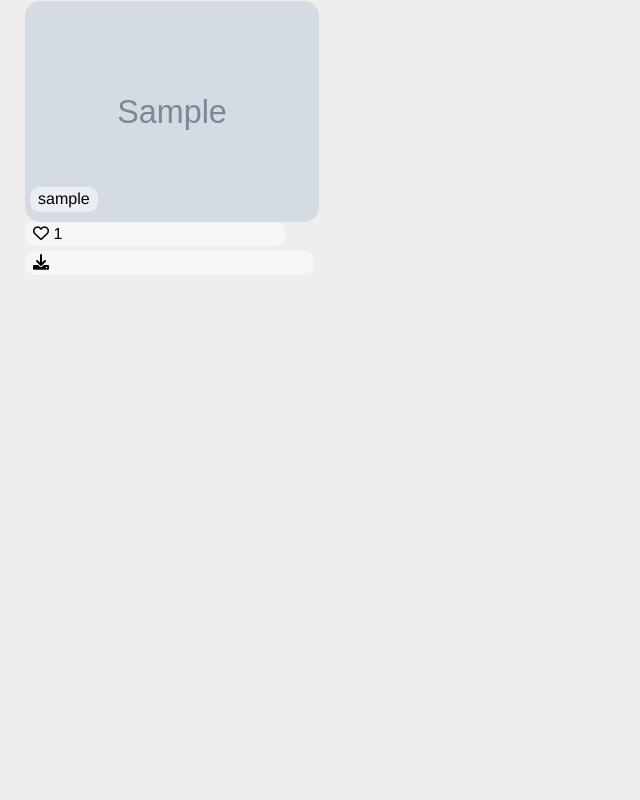
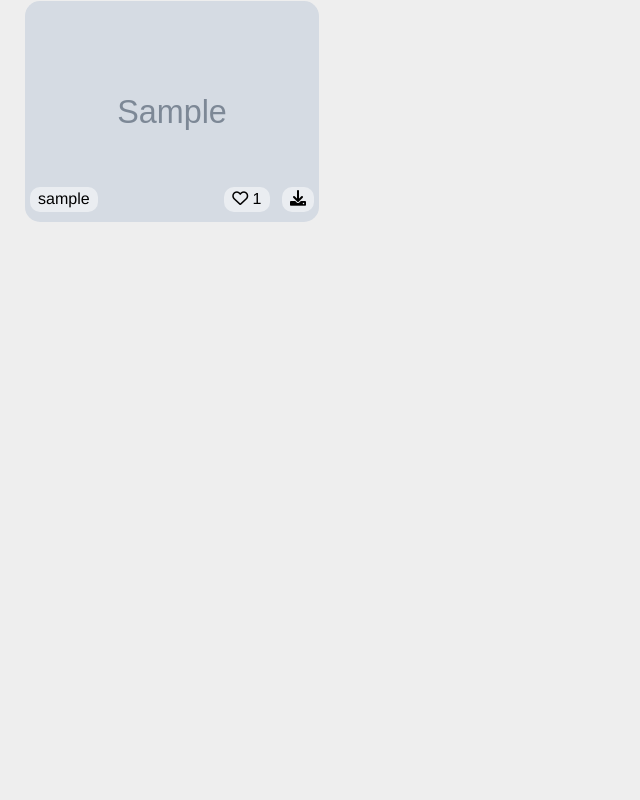
Before and after one commit to yCount/art_echo, a Django app: page / in a window 1280 px wide; the page is wider, and only the part inside the window is pictured. Shown: the part 99-899 px from the top of that part, without its empty margins (0-640 px from the left). Run offline with Django 3.2, Linux system fonts and the light colour scheme; tables that the repository leaves empty hold one stand-in row (values such as "Sample post"); grey boxes marked "Sample" are stand-in pictures.

Commit message:
css for figcaptions

```diff
--- a/static/css/figure_display.css
+++ b/static/css/figure_display.css
@@ -46,21 +46,30 @@ figure:hover a img {
     transform: scale(1.03);
 }
 
+figure .likes-download-wrapper figcaption,
 figure figcaption {
     margin: 5px;
     bottom: 5px; /* Align to bottom of figure */
     position: relative;
     border-radius: 10px;
+    background-color: rgba(255,255,255,.5);
 }
 
-figure .likes{
-    margin-left: auto;
-    margin-right: 34px;
+figure .caption-wrapper {
+    display: flex;
+    justify-content: space-between;
+    align-items: center;
+    position: absolute;
+    bottom: 0;
+    left: 0;
+    right:0;
 }
 
-figure .download {
-    margin-left: auto;
-    margin-right: 5px;
+figure .likes-download-wrapper {
+    display: flex;
+    justify-content: flex-end;
+
+    gap: 2.5px;
 }
 
 figure .username{
@@ -70,7 +79,6 @@ figure .username{
 figcaption {
     grid-row: 2;
     grid-column: 1;
-    background-color: rgba(255,255,255,.5);
     padding: .2em .5em;
     justify-self: start;
 }
--- a/templates/artecho/index.html
+++ b/templates/artecho/index.html
@@ -21,10 +21,12 @@
                         <img src="{{ image.file.url }}"
                         alt="{{image.name}}" />
                     </a>
-                    <figcaption class="username"><a href="#">{{image.poster}}</a></figcaption>
-                    <div class="likes-download-wrapper">
-                        <figcaption class="likes"><i class="fa-regular fa-heart"></i> {{image.likes}}</figcaption>
-                        <figcaption class="download"><a href="{% url 'artecho:download_image' image.slug %}"><i class="fa-solid fa-download fa-bounce"></i></a></figcaption>
+                    <div class="caption-wrapper">
+                        <figcaption class="username"><a href="#">{{image.poster}}</a></figcaption>
+                        <div class="likes-download-wrapper">
+                            <figcaption class="likes"><i class="fa-regular fa-heart"></i> {{image.likes}}</figcaption>
+                            <figcaption class="download"><a href="{% url 'artecho:download_image' image.slug %}"><i class="fa-solid fa-download fa-bounce"></i></a></figcaption>
+                        </div>
                     </div>
                 </figure>
             {% endif %}
```
Also changed, not shown: templates/artecho/profile.html (+6 -4 lines), templates/artecho/tree-view.html (+7 -4 lines).
